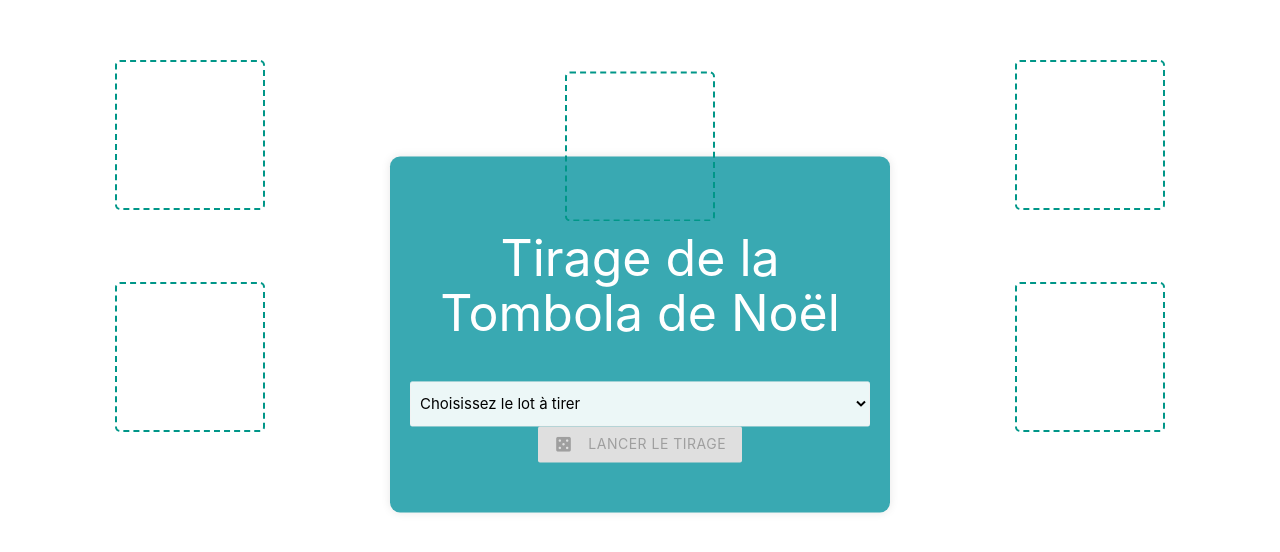
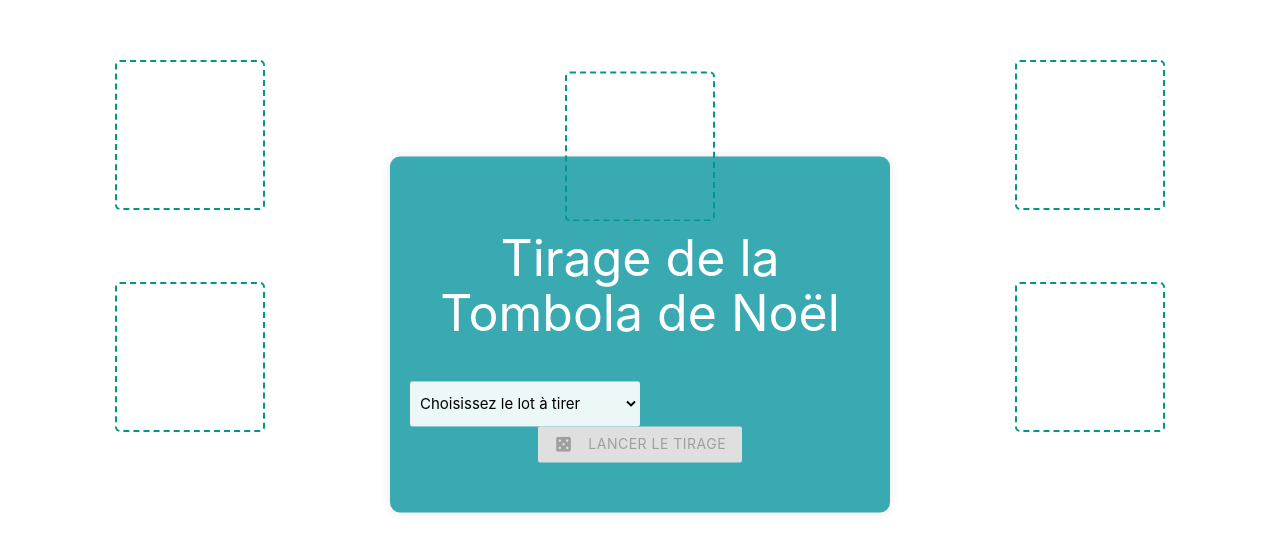
Before and after one commit to willyhunt/TOMBOLA, a website: page index.html in a window 1280 px wide. Shown: the part 154-706 px from the top of the page. Drawn offline with nearby package versions, Linux system fonts and the light colour scheme.

Commit message:
Update style.css

```diff
--- a/style.css
+++ b/style.css
@@ -87,3 +87,8 @@ body {
 #commercant {
     font-size: 36px;
 }
+
+#lotSelectContainer{
+    width: 50%;
+    max-width: 100%;
+}
```
